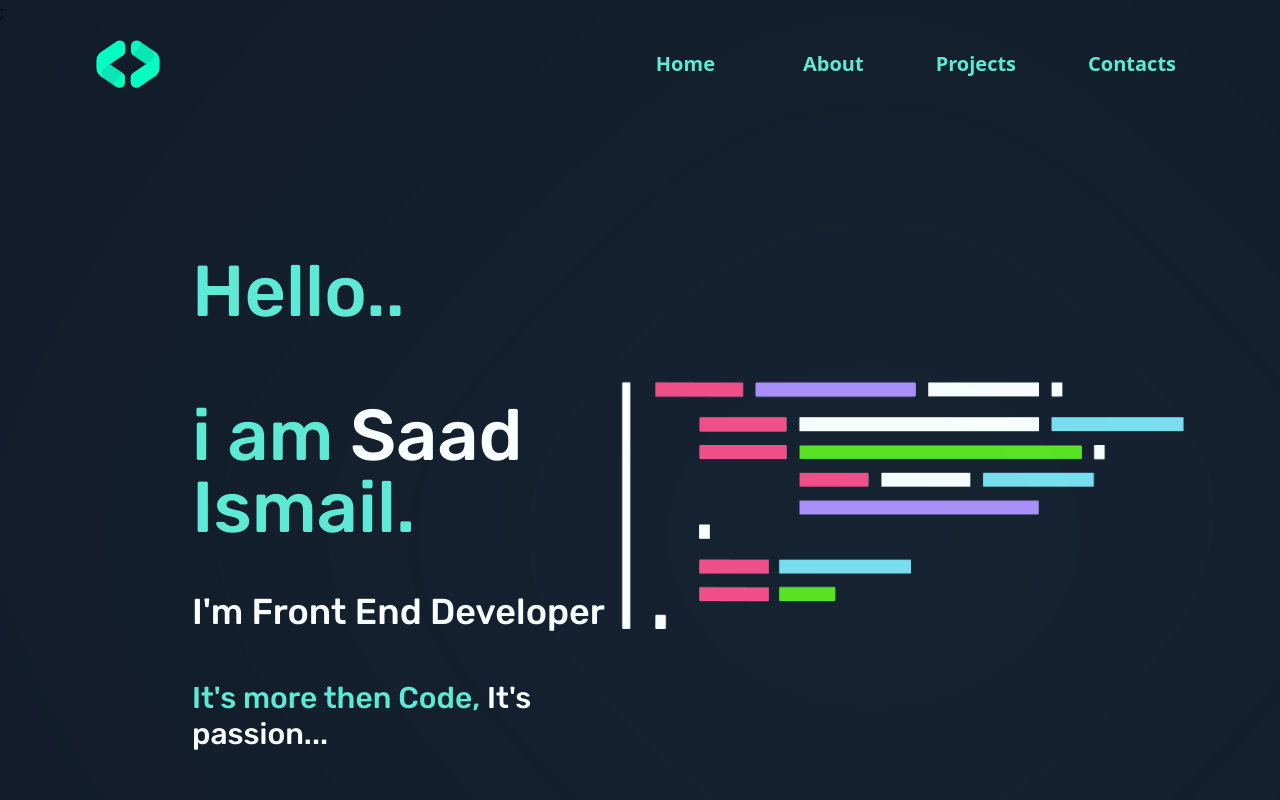
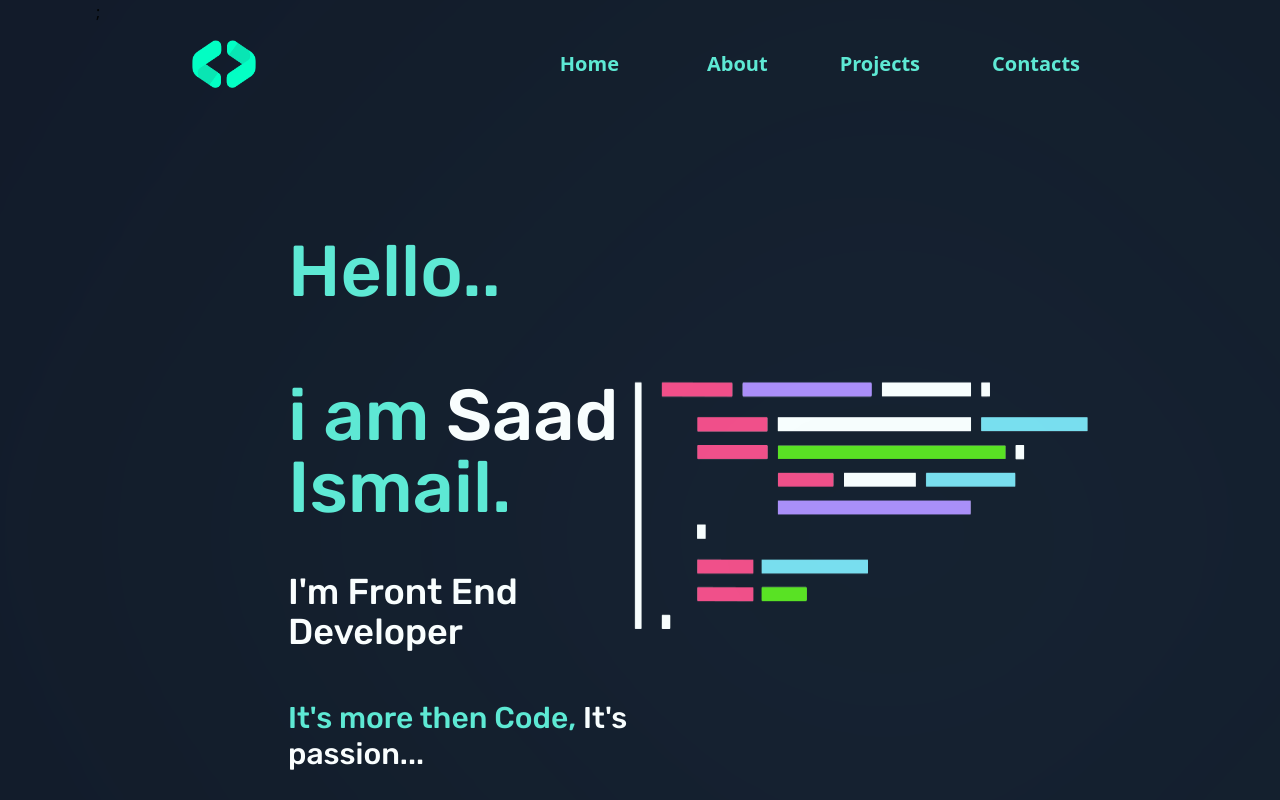
Before and after one commit to saadismail01/Portfolio, a React (Vite) app: page / in a window 1280 px wide. Shown: the top 800 px of the page. Built offline with nearby package versions, Linux system fonts and the light colour scheme.

Commit message:
fixing the width of project

```diff
--- a/src/App.jsx
+++ b/src/App.jsx
@@ -8,7 +8,7 @@ import Footer from "./pages/Footer.tsx";
 
 const App = () => {
   return (
-    <div>
+    <div className="w-full px-24">
       <style>
         @import
         url('https://fonts.googleapis.com/css2?family=Rubik:wght@500&display=swap');
```
